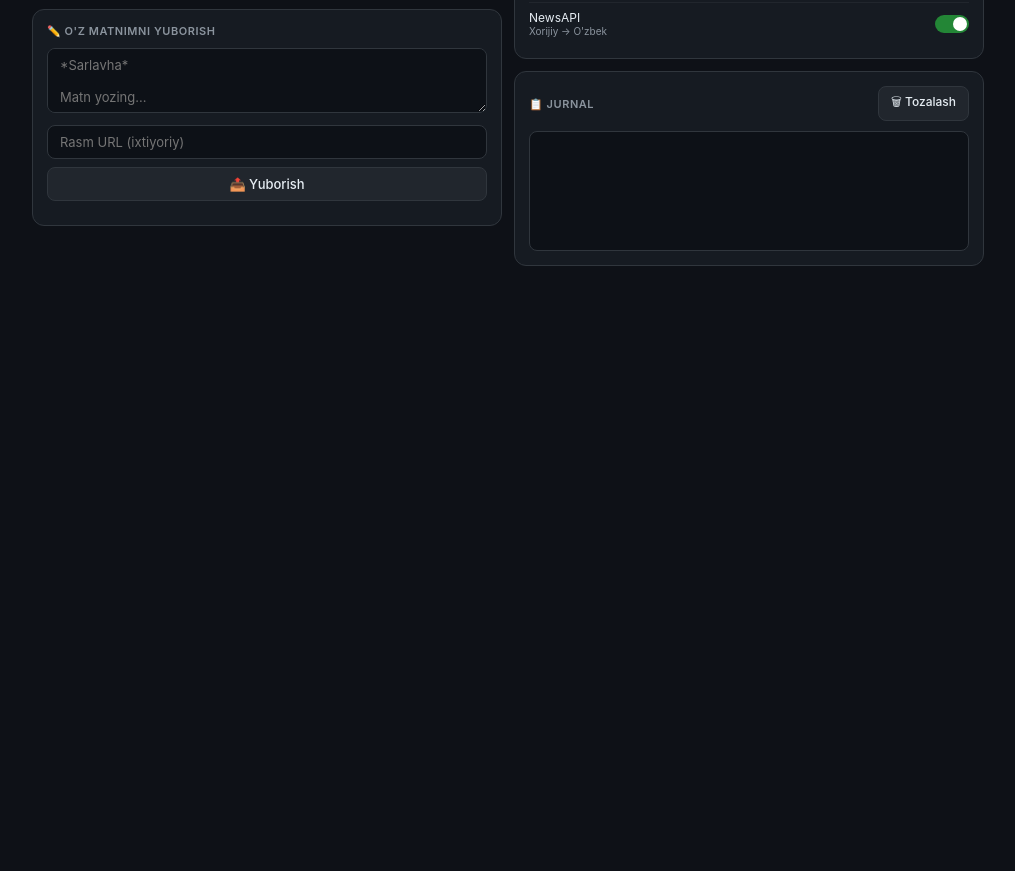
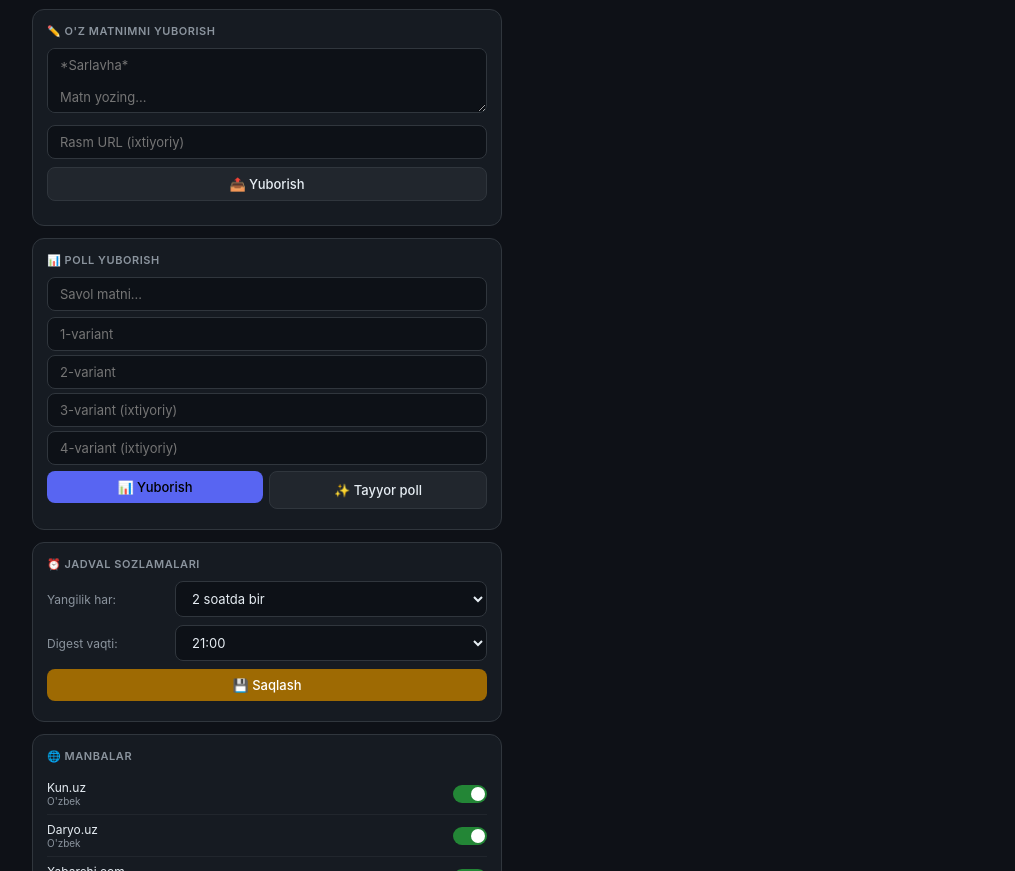
Before and after one commit to doniyorbek9/dunyo-yangiliklari-bot, a website: page public/index.html in a window 1280 px wide. Shown: the part 681-1552 px from the top of the page, without its empty margins (132-1147 px from the left). Before the commit the page ends 973 px from the top, so only its background shows below. Drawn offline with Linux system fonts and the light colour scheme.

Commit message:
feat: poll yuborish qo'shildi (panel UI + API + haftalik avtomatik)

```diff
--- a/public/index.html
+++ b/public/index.html
@@ -152,9 +152,21 @@ textarea{min-height:65px;resize:vertical}
         <button class="btn btn-gray" onclick="sendCustom()">📤 Yuborish</button>
         <div id="custom-res" style="font-size:12px;margin-top:4px;color:#8b949e"></div>
       </div>
-    </div>
 
-    <div>
+      <div class="card">
+        <div class="card-title">📊 Poll yuborish</div>
+        <input id="poll-question" type="text" placeholder="Savol matni..." style="margin-bottom:6px">
+        <input id="poll-opt1" type="text" placeholder="1-variant" style="margin-bottom:4px">
+        <input id="poll-opt2" type="text" placeholder="2-variant" style="margin-bottom:4px">
+        <input id="poll-opt3" type="text" placeholder="3-variant (ixtiyoriy)" style="margin-bottom:4px">
+        <input id="poll-opt4" type="text" placeholder="4-variant (ixtiyoriy)" style="margin-bottom:6px">
+        <div style="display:flex;gap:6px">
+          <button class="btn" style="background:#5865f2;flex:1" onclick="sendPollNow()">📊 Yuborish</button>
+          <button class="btn btn-gray" style="flex:1" onclick="fillDefaultPoll()">✨ Tayyor poll</button>
+        </div>
+        <div id="poll-res" style="font-size:12px;margin-top:6px;color:#8b949e"></div>
+      </div>
+
       <div class="card">
         <div class="card-title">⏰ Jadval sozlamalari</div>
         <div class="sched-row">
@@ -332,6 +344,38 @@ async function sendCustom() {
   loadStatus();
 }
 
+async function sendPollNow() {
+  const question = document.getElementById('poll-question').value.trim();
+  const opt1 = document.getElementById('poll-opt1').value.trim();
+  const opt2 = document.getElementById('poll-opt2').value.trim();
+  const opt3 = document.getElementById('poll-opt3').value.trim();
+  const opt4 = document.getElementById('poll-opt4').value.trim();
+  const res = document.getElementById('poll-res');
+  if (!question || !opt1 || !opt2) { res.style.color='#f85149'; res.textContent='❌ Savol va kamida 2 variant kerak!'; return; }
+  const options = [opt1, opt2, opt3, opt4].filter(Boolean);
+  res.style.color='#8b949e'; res.textContent='⏳ Yuborilmoqda...';
+  const d = await apiFetch('/api/send-poll', {method:'POST', headers:{'Content-Type':'application/json'}, body:JSON.stringify({question, options})});
+  if (d) {
+    res.style.color = d.ok ? '#3fb950' : '#f85149';
+    res.textContent = d.ok ? '✅ Poll yuborildi!' : '❌ '+(d.description||d.error);
+    if (d.ok) ['poll-question','poll-opt1','poll-opt2','poll-opt3','poll-opt4'].forEach(id => document.getElementById(id).value='');
+  }
+}
+
+function fillDefaultPoll() {
+  const polls = [
+    { q:"📊 So'nggi paytda narxlar siz uchun qanday o'zgardi?", o:["📈 Sezilarli oshdi","📉 Biroz tushdi","➡️ O'zgarmadi","🤷 Sezmaganman"] },
+    { q:"💼 Bugun iqtisodiy vaziyatni qanday baholaysiz?", o:["😟 Yomon","😐 O'rtacha","🙂 Yaxshi","😊 Juda yaxshi"] },
+    { q:"🛒 Oylik xarid xarajatlaringiz qanday o'zgardi?", o:["⬆️ Ko'paydi","⬇️ Kamaydi","↔️ Bir xil","🤔 Bilmayman"] },
+  ];
+  const p = polls[Math.floor(Math.random()*polls.length)];
+  document.getElementById('poll-question').value = p.q;
+  document.getElementById('poll-opt1').value = p.o[0];
+  document.getElementById('poll-opt2').value = p.o[1];
+  document.getElementById('poll-opt3').value = p.o[2]||'';
+  document.getElementById('poll-opt4').value = p.o[3]||'';
+}
+
 async function toggleSource(key) {
   srcState[key] = !srcState[key];
   document.getElementById('t-'+key).className = 'toggle'+(srcState[key]?'':' off');
```
Also changed, not shown: server.js (+42 -0 lines).
